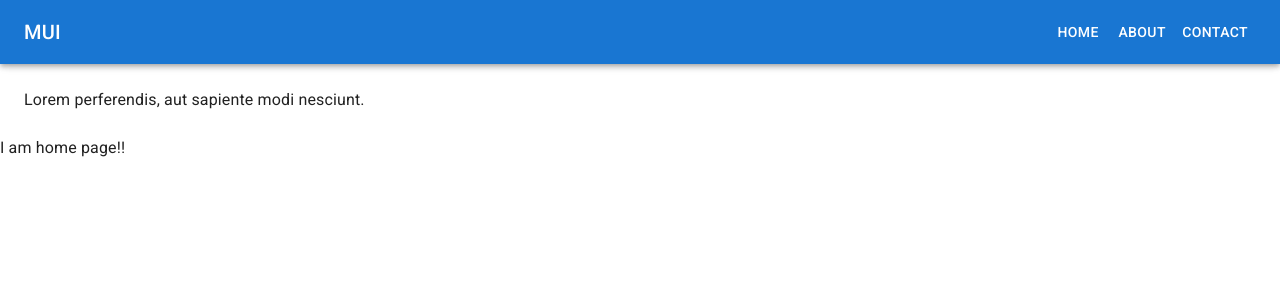
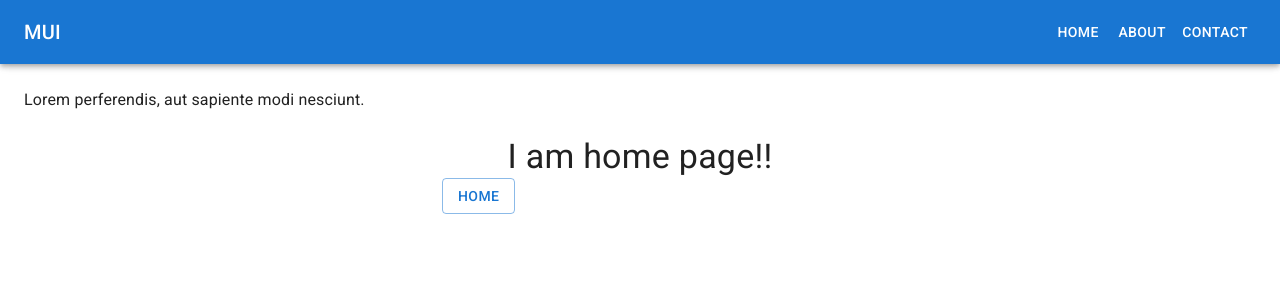
Before and after one commit to ismailbaig/zipzap-ui, a React (Create React App) app: page /home in a window 1280 px wide. Shown: the top 300 px of the page. Built offline with nearby package versions, Linux system fonts and the light colour scheme.

Commit message:
Environment file added. Reading from mock data. config added so that any env file reading happens from config index.

```diff
--- a/package.json
+++ b/package.json
@@ -8,6 +8,7 @@
     "@fontsource/roboto": "^5.0.13",
     "@mui/icons-material": "^5.15.15",
     "@mui/material": "^5.15.15",
+    "@reduxjs/toolkit": "^2.2.3",
     "@testing-library/jest-dom": "^5.17.0",
     "@testing-library/react": "^13.4.0",
     "@testing-library/user-event": "^13.5.0",
@@ -15,8 +16,11 @@
     "@types/node": "^16.18.96",
     "@types/react": "^18.3.1",
     "@types/react-dom": "^18.3.0",
+    "axios": "^1.6.8",
+    "axios-mock-adapter": "^1.22.0",
     "react": "^18.3.1",
     "react-dom": "^18.3.1",
+    "react-redux": "^9.1.1",
     "react-router-dom": "^6.23.0",
     "react-scripts": "5.0.1",
     "typescript": "^4.9.5",
--- /dev/null
+++ b/src/config/index.ts
@@ -0,0 +1,20 @@
+
+
+export enum EnumFeatureName {
+    Home = "home",
+    About = "about"
+}
+
+export const isAxiosMockByApp = (featureName: EnumFeatureName): boolean => {
+    switch(featureName) {
+        case EnumFeatureName.Home: {
+            return process.env.REACT_APP_IS_HOME_AXIOS_MOCK === "true" ? true : false;
+        }
+        case EnumFeatureName.About: {
+            return process.env.REACT_APP_IS_ABOUT_AXIOS_MOCK === "true" ? true : false;
+        }
+        default: {
+            return process.env.REACT_APP_IS_AXIOS_MOCK === "true" ? true : false;
+        }
+    }
+}
--- a/src/features/Home/Home.tsx
+++ b/src/features/Home/Home.tsx
@@ -1,10 +1,33 @@
+import { Button, Container, CssBaseline, Grid, Typography } from "@mui/material";
+import { api_getHomeData } from "./api/getHomeData";
 
 const Home = () => {
-    return (
-        <>
-            <div>I am home page!!</div>
-        </>
-    )
-}
+  const getHomeData = () => {
+    api_getHomeData().then(
+      (resp: any) => {
+        console.log(resp);
+      },
+      (err: any) => {
+        console.log(err);
+      }
+    );
+  };
+
+  return (
+    <>
+      <Container component="main" maxWidth="xs">
+        <CssBaseline />
+        <Grid item xs={12}>
+          <Typography variant="h4" align="center">
+          I am home page!!
+          </Typography>
+        </Grid>
+          <Button variant="outlined" onClick={getHomeData}>
+            Home
+          </Button>
+      </Container>
+    </>
+  );
+};
 
 export default Home;
--- /dev/null
+++ b/src/features/Home/api/getHomeData.ts
@@ -0,0 +1,17 @@
+import Axios from "axios";
+import MockAdapter from "axios-mock-adapter";
+import {mockHomeData} from './mockHomeData'
+import { EnumFeatureName, isAxiosMockByApp } from "../../../config";
+
+export const axios = Axios.create();
+
+export const api_getHomeData = (): Promise<any> => {
+    const url = "api/ghmedtls";
+
+    if(isAxiosMockByApp(EnumFeatureName.About)) {
+        const mock = new MockAdapter(axios, {delayResponse: 1000});
+        mock.onGet(url).reply(200, {...mockHomeData});
+    }
+
+    return axios.get(url);
+}
--- /dev/null
+++ b/src/features/Home/api/mockHomeData.ts
@@ -0,0 +1,4 @@
+export const mockHomeData = {
+    name: "Ittar",
+    price: 100
+}
```
Also changed, not shown: 2 other files (tests, documents, lock files or other folders).
